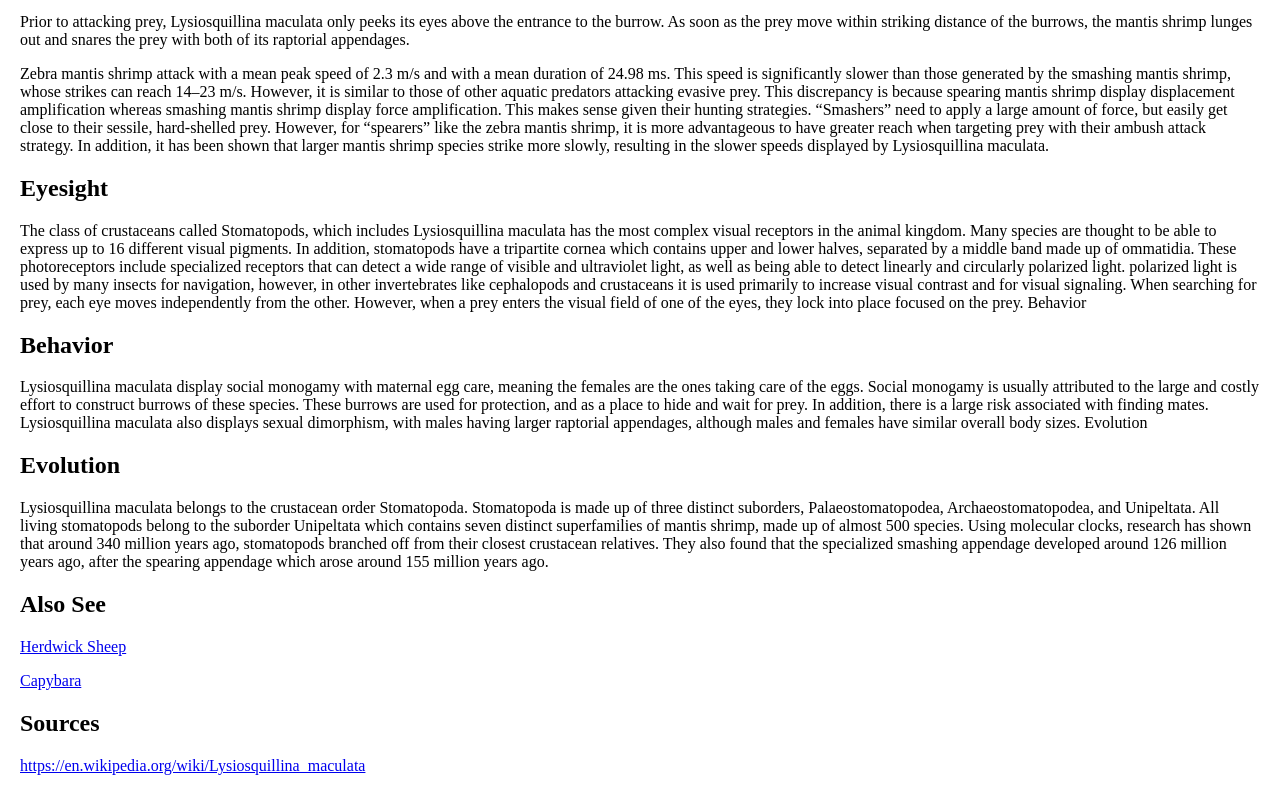
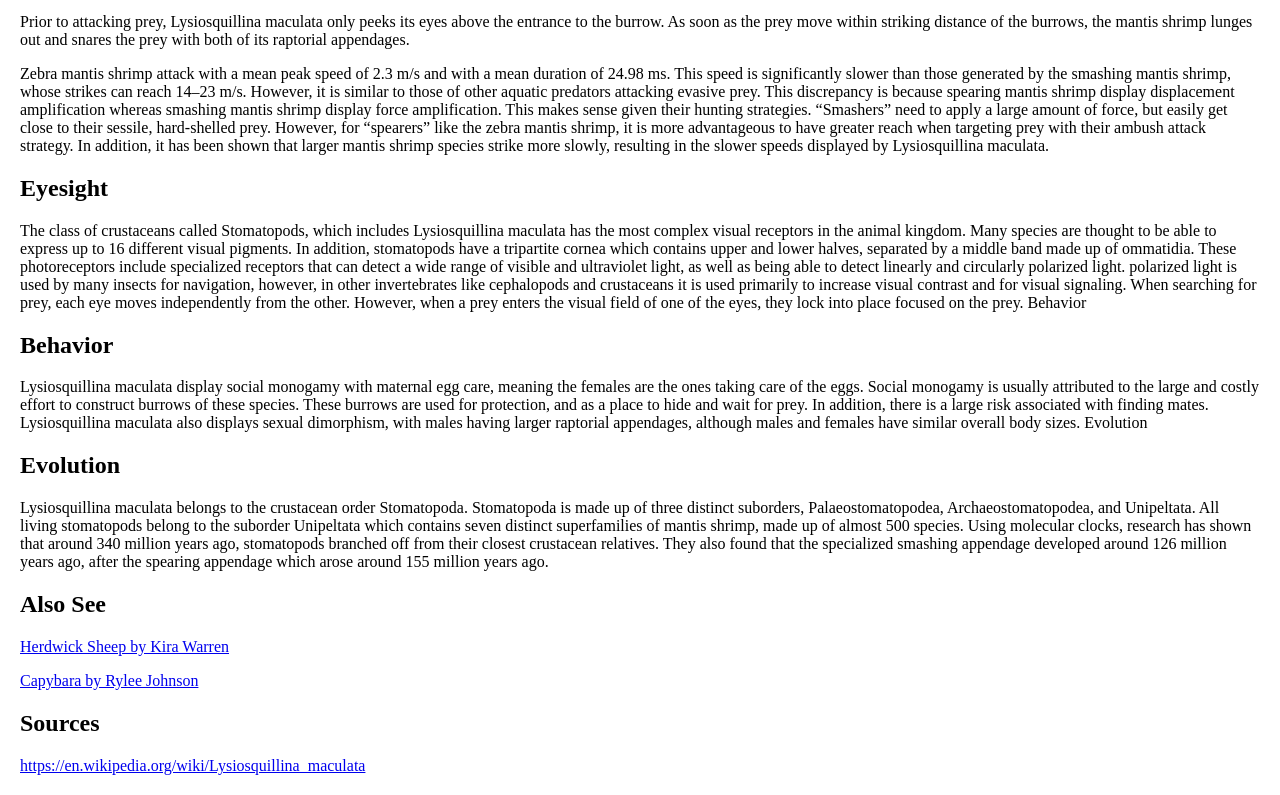
Before and after one commit to lewo4677/lewo4677.github.io, a plain HTML site: page wa/wa3.html in a window 1280 px wide. Shown: the part 602-1397 px from the top of the page. Drawn offline with Linux system fonts and the light colour scheme.

Commit message:
Update wa3.html

```diff
--- a/wa/wa3.html
+++ b/wa/wa3.html
@@ -67,8 +67,8 @@
         <h2>Also See</h2>
     </div>
 
-    <p><a href="https://kirawarren.github.io/wa/wa3.html"> Herdwick Sheep </a> </p>
-    <p><a href="https://ryjo8557.github.io/wa/wa3.html"> Capybara </a> </p>
+    <p><a href="https://kirawarren.github.io/wa/wa3.html"> Herdwick Sheep by Kira Warren</a> </p>
+    <p><a href="https://ryjo8557.github.io/wa/wa3.html"> Capybara by Rylee Johnson</a> </p>
 
     <p></p>
     <p></p>
```
